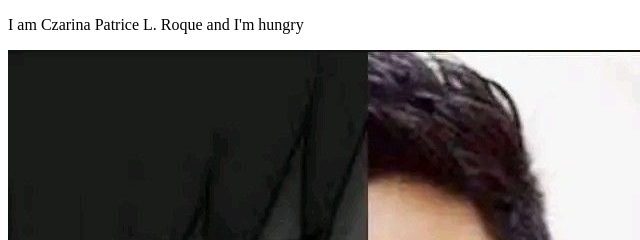
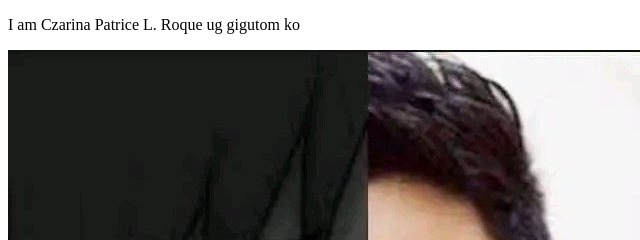
Before and after one commit to czaroque/Roque_Sandbox, a plain HTML site: page index.html in a window 1280 px wide. Shown: the top 240 px of the page, 0-640 px from the left. Drawn offline with Linux system fonts and the light colour scheme.

Commit message:
Add files via upload

```diff
--- a/index.html
+++ b/index.html
@@ -2,7 +2,7 @@
 <html>
     <body>
         <p>
-            I am Czarina Patrice L. Roque and I'm hungry
+            I am Czarina Patrice L. Roque ug gigutom ko
         </p>
         <img src="jak-roberto.jpg">
     </body>
```
